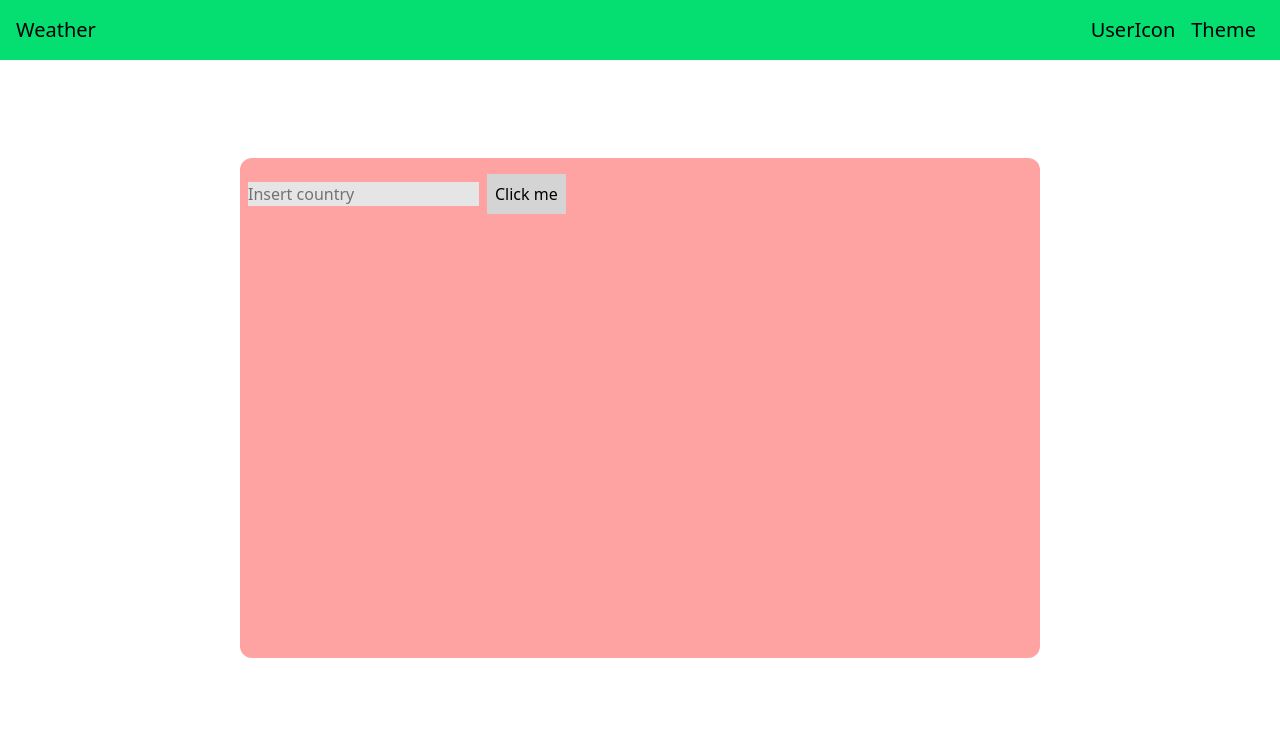
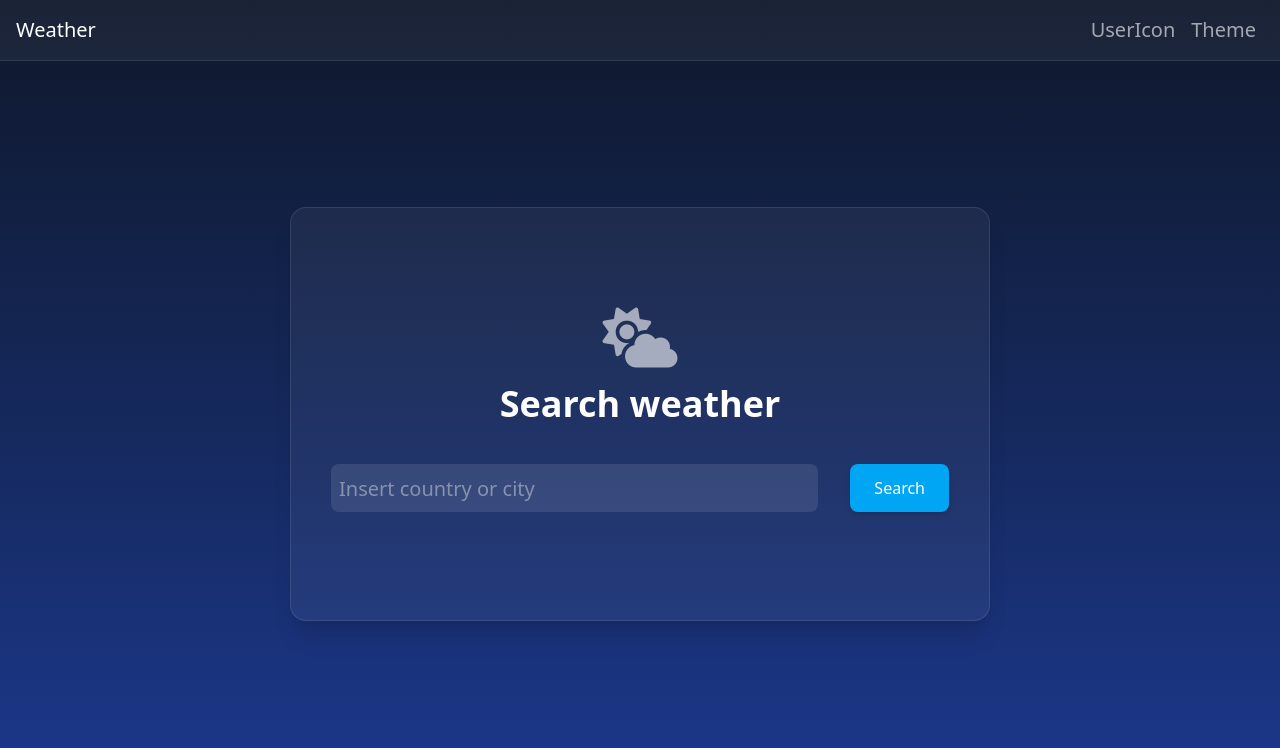
Before and after one commit to JonasLucas00/Weather-app, a React (Vite) app in the folder client/: page / in a window 1280 px wide. Shown: the top 748 px of the page. Built offline with nearby package versions, Linux system fonts and the light colour scheme.

Commit message:
style: UI improvement

```diff
--- a/client/index.html
+++ b/client/index.html
@@ -5,6 +5,7 @@
     <link rel="icon" type="image/svg+xml" href="/vite.svg" />
     <meta name="viewport" content="width=device-width, initial-scale=1.0" />
     <title>weather-app</title>
+    <link rel="stylesheet" href="https://cdnjs.cloudflare.com/ajax/libs/font-awesome/6.5.1/css/all.min.css">
   </head>
   <body>
     <div id="root"></div>
--- a/client/src/App.jsx
+++ b/client/src/App.jsx
@@ -7,12 +7,13 @@ import { useState } from 'react'
 function App() {
   const [weather, setWeather] = useState(null)
   return (
-    <div className='flex flex-col h-screen'>
+    <div className='flex flex-col min-h-screen bg-gradient-to-b from-slate-900 to-blue-900'>
       <Header />
 
-      <div className='flex justify-around mt-[90px] items-center'>
+
+      <div className='flex flex-col mt-[90px] items-center gap-[90px]' >
+        <SearchBar setWeather = {setWeather}/>
         <SearchResult weather = {weather}/>
-        <SearchBar setWeather = {setWeather}/>
       </div>
 
     </div>
--- a/client/src/components/Header.jsx
+++ b/client/src/components/Header.jsx
@@ -1,12 +1,12 @@
 function Header() {
-    return (<div className="flex bg-green-400 justify-between p-4">
+    return (<div className="flex bg-white/5 border-b border-white/10 justify-between p-4">
         <div>
-            <button className="text-xl">Weather</button>
+            <button className="text-xl text-white">Weather</button>
         </div>
 
         <div className="">
-            <button className="mx-2 text-xl">UserIcon</button>
-            <button className="mx-2 text-xl">Theme</button>
+            <button className="mx-2 text-xl text-white/60 hover:text-white transition duration-200">UserIcon</button>
+            <button className="mx-2 text-xl text-white/60 hover:text-white transition duration-200">Theme</button>
         </div>
     </div>
 
--- a/client/src/components/Search/SearchBar.jsx
+++ b/client/src/components/Search/SearchBar.jsx
@@ -32,23 +32,109 @@ export default function SearchBar({setWeather}){
         }
 
 
-    return(<div className="bg-red-300 p-2 m-2 w-[800px] h-[500px] rounded-xl">
+    return(<div className=" p-8 m-2 max-h-screen  rounded-xl flex flex-col items-center ">
+
+        <div className="flex flex-col bg-white/5 border border-white/10 rounded-2xl shadow-xl w-[700px] py-[100px] px-8 m-4 items-center ">
+
+            <i className="fa-solid fa-cloud-sun text-6xl text-white/60 mb-4" />
+            <h1 className="text-4xl mb-8 font-semibold text-white">Search weather</h1>
+
+            <div className="flex gap-4 w-full justify-center">
                 <input
                     type="text"
-            className="bg-neutral-200"
-            placeholder="Insert country"
+                    className=" flex-1 h-12 border-white/20 bg-white/10 text-white focus:outline-none focus:ring-2 focus:ring-sky-400 text-xl px-2 m-2 rounded-lg placeholder-white/40"
+                    placeholder="Insert country or city"
                     value={city}
                     onChange={(e)=>setCity(e.target.value)}
                 />
 
                 <button
-            className="p-2 m-2 bg-neutral-300 cursor-pointer"
+                    className="px-6 m-2 bg-sky-500 text-white hover:bg-sky-400 transition duration-200 cursor-pointer rounded-lg shadow-md"
                     onClick={()=>{
                         console.log(city)
                         fetchData()
                     }}
-         >Click me
+                >Search
                 </button>
 
+            </div>
+        </div>
+
     </div>)
+
+//     return (
+//     <div className="min-h-screen w-full flex items-center justify-center relative overflow-hidden"
+//       style={{
+//         background: 'linear-gradient(135deg, #0f172a 0%, #1e3a5f 40%, #0369a1 100%)',
+//       }}
+//     >
+//       {/* Decorative blobs */}
+//       <div className="absolute top-[-80px] left-[-80px] w-[340px] h-[340px] rounded-full opacity-20 blur-3xl"
+//         style={{ background: 'radial-gradient(circle, #38bdf8, transparent)' }} />
+//       <div className="absolute bottom-[-60px] right-[-60px] w-[300px] h-[300px] rounded-full opacity-20 blur-3xl"
+//         style={{ background: 'radial-gradient(circle, #818cf8, transparent)' }} />
+
+//       {/* Card */}
+//       <div
+//         className="relative z-10 flex flex-col items-center px-12 py-16 rounded-3xl shadow-2xl"
+//         style={{
+//           background: 'rgba(255,255,255,0.07)',
+//           backdropFilter: 'blur(24px)',
+//           border: '1px solid rgba(255,255,255,0.15)',
+//           minWidth: '480px',
+//           maxWidth: '600px',
+//           width: '100%',
+//         }}
+//       >
+//         {/* Icon */}
+//         <div className="mb-4 text-sky-300 text-5xl drop-shadow-lg">
+//           <i className="fa-solid fa-cloud-sun" />
+//         </div>
+
+//         {/* Title */}
+//         <h1
+//           className="text-white text-4xl font-bold tracking-tight mb-2"
+//           style={{ fontFamily: "'Sora', 'DM Sans', sans-serif", letterSpacing: '-0.02em' }}
+//         >
+//           Weather Search
+//         </h1>
+//         <p className="text-sky-300 text-sm mb-10 tracking-widest uppercase font-medium">
+//           Real-time forecast
+//         </p>
+
+//         {/* Input Row */}
+//         <div className="flex w-full gap-3">
+//           <input
+//             type="text"
+//             className="flex-1 h-13 px-5 py-3 rounded-2xl text-white text-base font-medium placeholder-sky-300/60 focus:outline-none focus:ring-2 focus:ring-sky-400/60 transition-all"
+//             style={{
+//               background: 'rgba(255,255,255,0.1)',
+//               border: '1px solid rgba(255,255,255,0.18)',
+//               backdropFilter: 'blur(8px)',
+//             }}
+//             placeholder="Enter city name..."
+//             value={city}
+//             onChange={(e) => setCity(e.target.value)}
+//             onKeyDown={(e) => e.key === 'Enter' && fetchData()}
+//           />
+
+//           <button
+//             className="px-7 py-3 rounded-2xl font-semibold text-white text-base transition-all duration-200 active:scale-95 hover:brightness-110 shadow-lg cursor-pointer"
+//             style={{
+//               background: 'linear-gradient(135deg, #38bdf8, #0284c7)',
+//               boxShadow: '0 4px 24px rgba(56,189,248,0.35)',
+//             }}
+//             onClick={() => {
+//               console.log(city)
+//               fetchData()
+//             }}
+//           >
+//             <i className="fa-solid fa-magnifying-glass mr-2" />
+//             Search
+//           </button>
+//         </div>
+//       </div>
+//     </div>
+//   )
+
 }
--- a/client/src/components/Search/SearchResults.jsx
+++ b/client/src/components/Search/SearchResults.jsx
@@ -3,17 +3,142 @@ function SearchResult({weather}) {
     if(!weather) return null
 
     return(
-            <div className="bg-blue-300 p-2 m-2 w-[650px] h-[700px] rounded-xl flex flex-col items-center">
-                <div className="flex flex-col items-center mt-8 text-xl border-2 border-black">
-                    <h1 className="text-4xl mb-4">Today's weather forecast in {weather.name}</h1>
+            <div className="g-white/5 border border-white/10 p-6 m-2 min-w-[900px] min-h-[500px] rounded-xl flex flex-col items-center shadow-2xl justify-center mb-8">
+                    <h1 className="text-4xl mb-8 font-semibold text-white">
+                        Today's weather forecast in {weather.name}
+                    </h1>
 
-                    <p>Temperature: {weather.main.temp}</p>
-                    <p>Feels like: {weather.main.feels_like}</p>
-                    <p>Wind: {weather.wind.speed}</p>
+                <div className="grid grid-cols-2 gap-6 w-full">
+
+                        <div className="bg-white/10 border border-white/10 p-4 rounded-xl text-center shadow-2xl-2xl text-white">
+                                <p className="text-lg font-medium"><i className="fa-solid fa-temperature-three-quarters text-xl"></i> Temperature</p>
+                                <p className="text-xl ">{weather.main.temp}°</p>
+                        </div>
+
+                        <div className="bg-white/10 border border-white/10 p-4 rounded-xl text-center shadow-2xl text-white">
+                                <p className="text-lg font-medium">Feels like</p>
+                                <p className="text-xl">{weather.main.feels_like}°</p>
+                        </div>
+
+                        <div className="bg-white/10 border border-white/10 p-4 rounded-xl text-center shadow-2xl text-white">
+                            <p className="text-lg font-medium">Wind</p>
+                            <p className="text-xl">{weather.wind.speed}</p>
+                        </div>
+
+                        <div className="bg-white/10 border border-white/10 p-4 rounded-xl text-center shadow-2xl text-white">
+                            <p className="text-lg font-medium">humidity</p>
+                            <p className="text-xl">{weather.main.humidity}%</p>
+                        </div>
+
                 </div>
-        </div>
+
+            </div>
 
     )
 }
 
 export default SearchResult
+
+// function SearchResult({ weather }) {
+//   if (!weather) return null
+
+//   const stats = [
+//     {
+//       icon: 'fa-temperature-three-quarters',
+//       label: 'Temperature',
+//       value: `${weather.main.temp}°`,
+//       color: '#f97316',
+//       bg: 'rgba(249,115,22,0.12)',
+//     },
+//     {
+//       icon: 'fa-wind',
+//       label: 'Feels Like',
+//       value: `${weather.main.feels_like}°`,
+//       color: '#818cf8',
+//       bg: 'rgba(129,140,248,0.12)',
+//     },
+//     {
+//       icon: 'fa-gauge-high',
+//       label: 'Wind Speed',
+//       value: `${weather.wind.speed} m/s`,
+//       color: '#34d399',
+//       bg: 'rgba(52,211,153,0.12)',
+//     },
+//     {
+//       icon: 'fa-droplet',
+//       label: 'Humidity',
+//       value: `${weather.main.humidity}%`,
+//       color: '#38bdf8',
+//       bg: 'rgba(56,189,248,0.12)',
+//     },
+//   ]
+
+//   return (
+//     <div
+//       className="relative overflow-hidden rounded-3xl p-8 shadow-2xl"
+//       style={{
+//         background: 'rgba(255,255,255,0.07)',
+//         backdropFilter: 'blur(24px)',
+//         border: '1px solid rgba(255,255,255,0.15)',
+//         minWidth: '480px',
+//         maxWidth: '600px',
+//         width: '100%',
+//       }}
+//     >
+//       {/* Glow accent */}
+//       <div
+//         className="absolute top-0 right-0 w-48 h-48 opacity-20 blur-3xl pointer-events-none"
+//         style={{ background: 'radial-gradient(circle, #38bdf8, transparent)' }}
+//       />
+
+//       {/* Header */}
+//       <div className="flex flex-col items-center mb-8">
+//         <div className="text-sky-300 text-4xl mb-3">
+//           <i className="fa-solid fa-location-dot" />
+//         </div>
+//         <h1
+//           className="text-white text-3xl font-bold text-center"
+//           style={{ fontFamily: "'Sora', 'DM Sans', sans-serif", letterSpacing: '-0.02em' }}
+//         >
+//           {weather.name}
+//         </h1>
+//         <p className="text-sky-300/70 text-xs tracking-widest uppercase mt-1 font-medium">
+//           Today's Forecast
+//         </p>
+//       </div>
+
+//       {/* Divider */}
+//       <div className="w-full h-px mb-8" style={{ background: 'rgba(255,255,255,0.1)' }} />
+
+//       {/* Stats Grid */}
+//       <div className="grid grid-cols-2 gap-4">
+//         {stats.map((stat) => (
+//           <div
+//             key={stat.label}
+//             className="flex flex-col items-center justify-center py-5 px-4 rounded-2xl transition-transform duration-200 hover:scale-105"
+//             style={{
+//               background: stat.bg,
+//               border: `1px solid ${stat.color}30`,
+//             }}
+//           >
+//             <i
+//               className={`fa-solid ${stat.icon} text-2xl mb-2`}
+//               style={{ color: stat.color }}
+//             />
+//             <p className="text-white/50 text-xs uppercase tracking-widest mb-1 font-medium">
+//               {stat.label}
+//             </p>
+//             <p
+//               className="text-white text-2xl font-bold"
+//               style={{ fontFamily: "'Sora', sans-serif" }}
+//             >
+//               {stat.value}
+//             </p>
+//           </div>
+//         ))}
+//       </div>
+//     </div>
+//   )
+// }
+
+// export default SearchResult
```
Also changed, not shown: 1 other file (tests, documents, lock files or other folders). Lines whose indentation alone changed are shown as unchanged.
